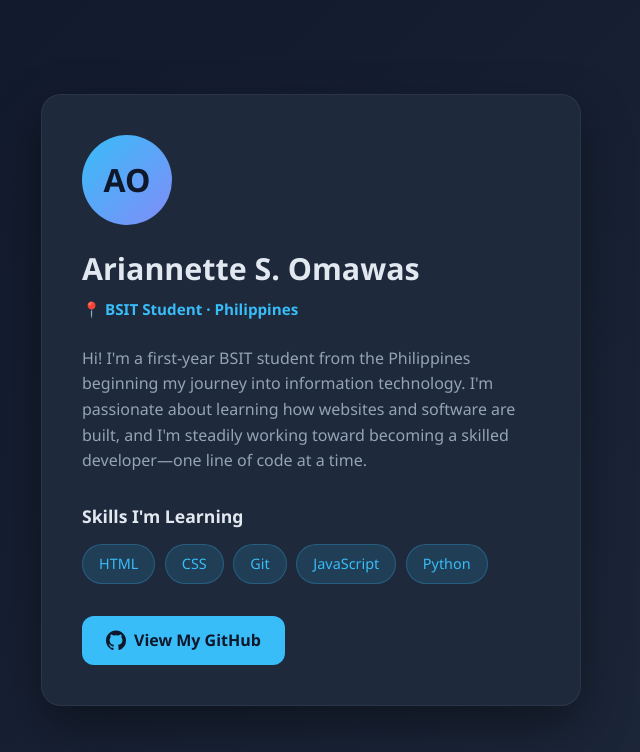
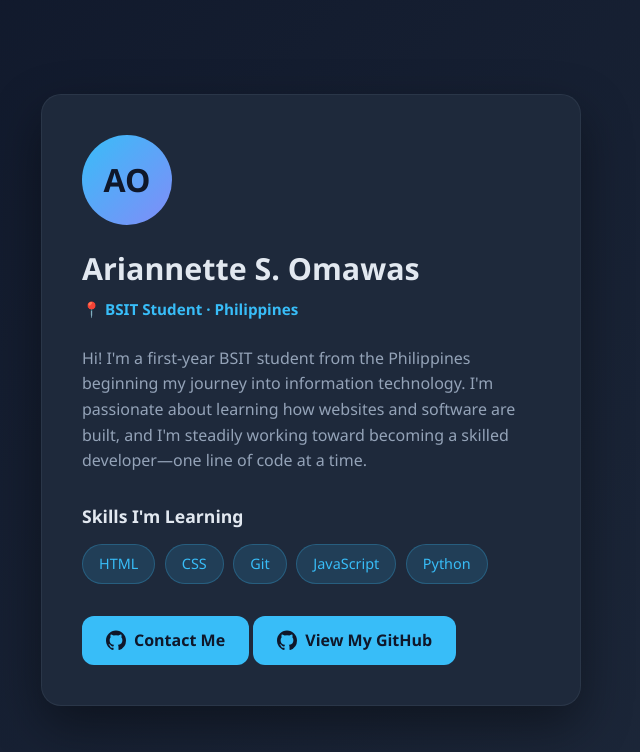
Before and after one commit to omawasariannette23-svg/GHP, a plain HTML site: page index.html in a window 1280 px wide. Shown: the whole page, without its empty margins (329-969 px from the left). Drawn offline with Linux system fonts and the light colour scheme.

Commit message:
Adding Contacts Page

```diff
--- a/index.html
+++ b/index.html
@@ -145,6 +145,18 @@
       <li>JavaScript</li>
        <li>Python</li>
     </ul>
+ <a
+      class="github-btn"
+      href="contacts.html"
+      target="_blank"
+      rel="noopener noreferrer"
+ >
+      <svg width="20" height="20" viewBox="0 0 24 24" fill="currentColor" aria-hidden="true">
+        <path d="M12 .5C5.37.5 0 5.87 0 12.5c0 5.3 3.44 9.8 8.21 11.39.6.11.82-.26.82-.58v-2.03c-3.34.73-4.04-1.61-4.04-1.61-.55-1.39-1.34-1.76-1.34-1.76-1.09-.75.08-.73.08-.73 1.21.09 1.84 1.24 1.84 1.24 1.07 1.84 2.81 1.31 3.5 1 .11-.78.42-1.31.76-1.61-2.67-.3-5.47-1.34-5.47-5.96 0-1.32.47-2.39 1.24-3.23-.13-.31-.54-1.53.11-3.18 0 0 1.01-.32 3.3 1.23a11.5 11.5 0 0 1 6 0c2.29-1.55 3.3-1.23 3.3-1.23.65 1.65.24 2.87.12 3.18.77.84 1.23 1.91 1.23 3.23 0 4.63-2.81 5.65-5.49 5.95.43.37.82 1.1.82 2.22v3.29c0 .32.22.7.83.58A12 12 0 0 0 24 12.5C24 5.87 18.63.5 12 .5z"/>
+      </svg>
+      Contact Me
+</a>
+
 
     <a
       class="github-btn"
```
